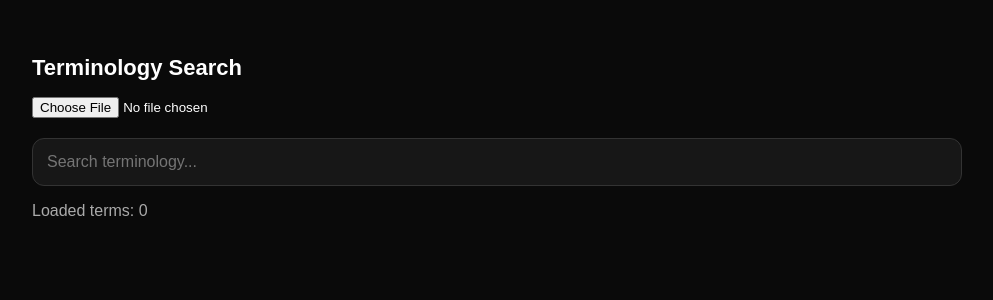
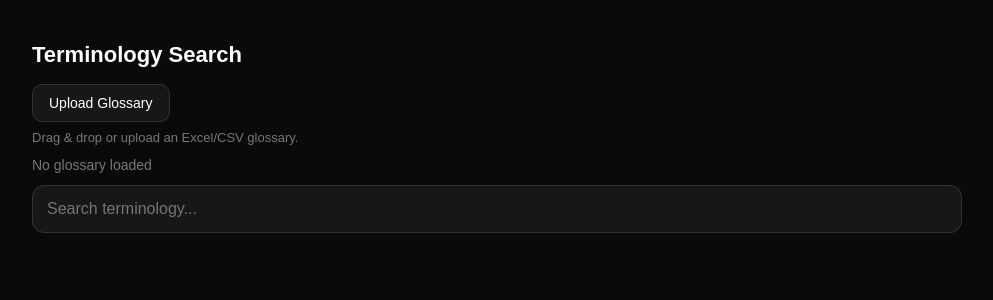
Before and after one commit to ljmin1208-beep/interp-search-web, a React (Vite) app: page / in a window 1280 px wide. Shown: the top 300 px of the page, without its empty margins (158-1151 px from the left). Built offline with nearby package versions, Linux system fonts and the light colour scheme.

Commit message:
Fix upload button

```diff
--- a/src/App.tsx
+++ b/src/App.tsx
@@ -12,8 +12,11 @@ function App() {
   const [selectedIndex, setSelectedIndex] = useState(0);
   const [terms, setTerms] = useState<Term[]>([]);
   const [filteredResults, setFilteredResults] = useState<Term[]>([]);
+  const [isDragging, setIsDragging] = useState(false);
+  const [fileName, setFileName] = useState("");
 
   const inputRef = useRef<HTMLInputElement>(null);
+  const fileInputRef = useRef<HTMLInputElement>(null);
 
   useEffect(() => {
     const saved = localStorage.getItem("terms");
@@ -22,7 +25,8 @@ function App() {
       const parsed = JSON.parse(saved);
 
       setTerms(parsed);
-      setFilteredResults(parsed);
+      setFilteredResults(parsed.slice(0, 20));
+      setFileName("saved glossary");
     }
   }, []);
 
@@ -48,19 +52,26 @@ function App() {
           const en = item.en.toLowerCase();
           const kr = item.kr.toLowerCase();
           const comment = item.comment.toLowerCase();
-    const q = trimmedQuery.toLowerCase();
+          const q = trimmedQuery;
 
           const abbreviationPattern = new RegExp(`\\(${q}\\)`, "i");
 
+          const acronym = item.en
+            .split(" ")
+            .map((word) => word[0])
+            .join("")
+            .toLowerCase();
+
           if (abbreviationPattern.test(item.en)) return 1;
-    if (en === q) return 2;
-    if (en.startsWith(q)) return 3;
-    if (kr.startsWith(q)) return 4;
-    if (en.includes(q)) return 5;
-    if (kr.includes(q)) return 6;
-    if (comment.includes(q)) return 7;
+          if (acronym === q) return 2;
+          if (en === q) return 3;
+          if (en.startsWith(q)) return 4;
+          if (kr.startsWith(q)) return 5;
+          if (en.includes(q)) return 6;
+          if (kr.includes(q)) return 7;
+          if (comment.includes(q)) return 8;
 
-    return 8;
+          return 9;
         };
 
         const rankA = getRank(a);
@@ -69,18 +80,14 @@ function App() {
         if (rankA !== rankB) return rankA - rankB;
 
         return a.en.localeCompare(b.en);
-})
+      });
 
     setFilteredResults(ranked.slice(0, 20));
     setSelectedIndex(0);
   }, [query, terms]);
 
-  const handleFileUpload = async (
-    e: React.ChangeEvent<HTMLInputElement>
-  ) => {
-    const file = e.target.files?.[0];
-
-    if (!file) return;
+  const processFile = async (file: File) => {
+    setFileName(file.name);
 
     const data = await file.arrayBuffer();
 
@@ -102,9 +109,32 @@ function App() {
 
     setTerms(parsedTerms);
     setFilteredResults(parsedTerms.slice(0, 20));
-
     setQuery("");
     setSelectedIndex(0);
+
+    inputRef.current?.focus();
+  };
+
+  const handleFileUpload = async (
+  e: React.ChangeEvent<HTMLInputElement>
+) => {
+  const file = e.target.files?.[0];
+
+  if (!file) return;
+
+  await processFile(file);
+
+  e.target.value = "";
+};
+
+  const clearGlossary = () => {
+    localStorage.removeItem("terms");
+
+    setTerms([]);
+    setFilteredResults([]);
+    setQuery("");
+    setSelectedIndex(0);
+    setFileName("");
 
     inputRef.current?.focus();
   };
@@ -156,30 +186,121 @@ function App() {
 
   return (
     <div
+      onDragOver={(e) => {
+        e.preventDefault();
+        setIsDragging(true);
+      }}
+      onDragLeave={() => {
+        setIsDragging(false);
+      }}
+      onDrop={async (e) => {
+        e.preventDefault();
+
+        setIsDragging(false);
+
+        const file = e.dataTransfer.files?.[0];
+
+        if (!file) return;
+
+        await processFile(file);
+      }}
       style={{
         minHeight: "100vh",
-        background: "#0a0a0a",
+        background: isDragging ? "#111827" : "#0a0a0a",
         color: "white",
         padding: "40px",
         fontFamily: "sans-serif",
+        border: isDragging
+          ? "2px dashed #3b82f6"
+          : "2px solid transparent",
+        transition: "background 0.15s ease, border 0.15s ease",
       }}
     >
       <div style={{ maxWidth: "900px", margin: "0 auto" }}>
+        <div
+          style={{
+            display: "flex",
+            justifyContent: "space-between",
+            alignItems: "center",
+            gap: "16px",
+            marginBottom: "16px",
+          }}
+        >
           <h1
             style={{
               fontSize: "22px",
               fontWeight: "bold",
-            marginBottom: "16px",
+              margin: 0,
             }}
           >
             Terminology Search
           </h1>
 
+          {terms.length > 0 && (
+            <button
+              onClick={clearGlossary}
+              style={{
+                padding: "8px 12px",
+                background: "#171717",
+                border: "1px solid #333",
+                borderRadius: "8px",
+                color: "#aaa",
+                cursor: "pointer",
+                fontSize: "13px",
+              }}
+            >
+              Clear
+            </button>
+          )}
+        </div>
+
+        <button
+          type="button"
+          onClick={() => fileInputRef.current?.click()}
+          style={{
+            display: "inline-block",
+            padding: "10px 16px",
+            background: "#171717",
+            border: "1px solid #333",
+            borderRadius: "10px",
+            cursor: "pointer",
+            fontSize: "14px",
+            color: "white",
+          }}
+        >
+          Upload Glossary
+        </button>
+
         <input
+          ref={fileInputRef}
           type="file"
           accept=".xlsx,.csv"
           onChange={handleFileUpload}
+          style={{ display: "none" }}
         />
+
+        <div
+          style={{
+            marginTop: "8px",
+            marginBottom: "12px",
+            color: isDragging ? "#60a5fa" : "#777",
+            fontSize: "13px",
+          }}
+        >
+          Drag & drop or upload an Excel/CSV glossary.
+        </div>
+
+        <div
+          style={{
+            marginTop: "12px",
+            color: fileName ? "#60a5fa" : "#777",
+            fontSize: "14px",
+          }}
+        >
+          {fileName
+            ? `Glossary loaded ✓ (${terms.length} terms)`
+            : "No glossary loaded"}
+        </div>
 
         <input
           ref={inputRef}
@@ -190,7 +311,7 @@ function App() {
           onChange={(e) => setQuery(e.target.value)}
           style={{
             width: "100%",
-            marginTop: "20px",
+            marginTop: "12px",
             padding: "14px",
             fontSize: "16px",
             borderRadius: "12px",
@@ -200,10 +321,6 @@ function App() {
             outline: "none",
           }}
         />
-
-        <div style={{ marginTop: "16px", color: "#aaa" }}>
-          Loaded terms: {terms.length}
-        </div>
 
         <div style={{ marginTop: "24px" }}>
           {filteredResults.map((item, index) => {
```
Lines whose indentation alone changed are shown as unchanged.
